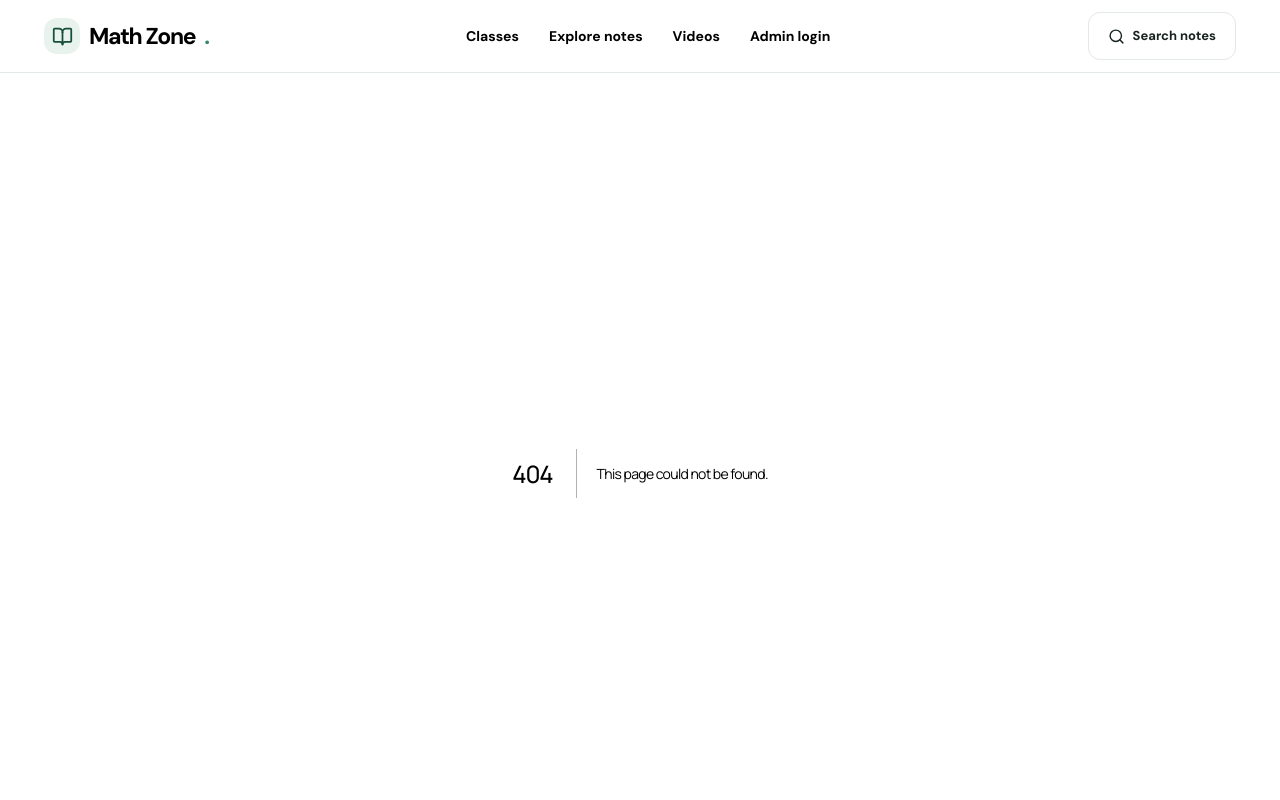
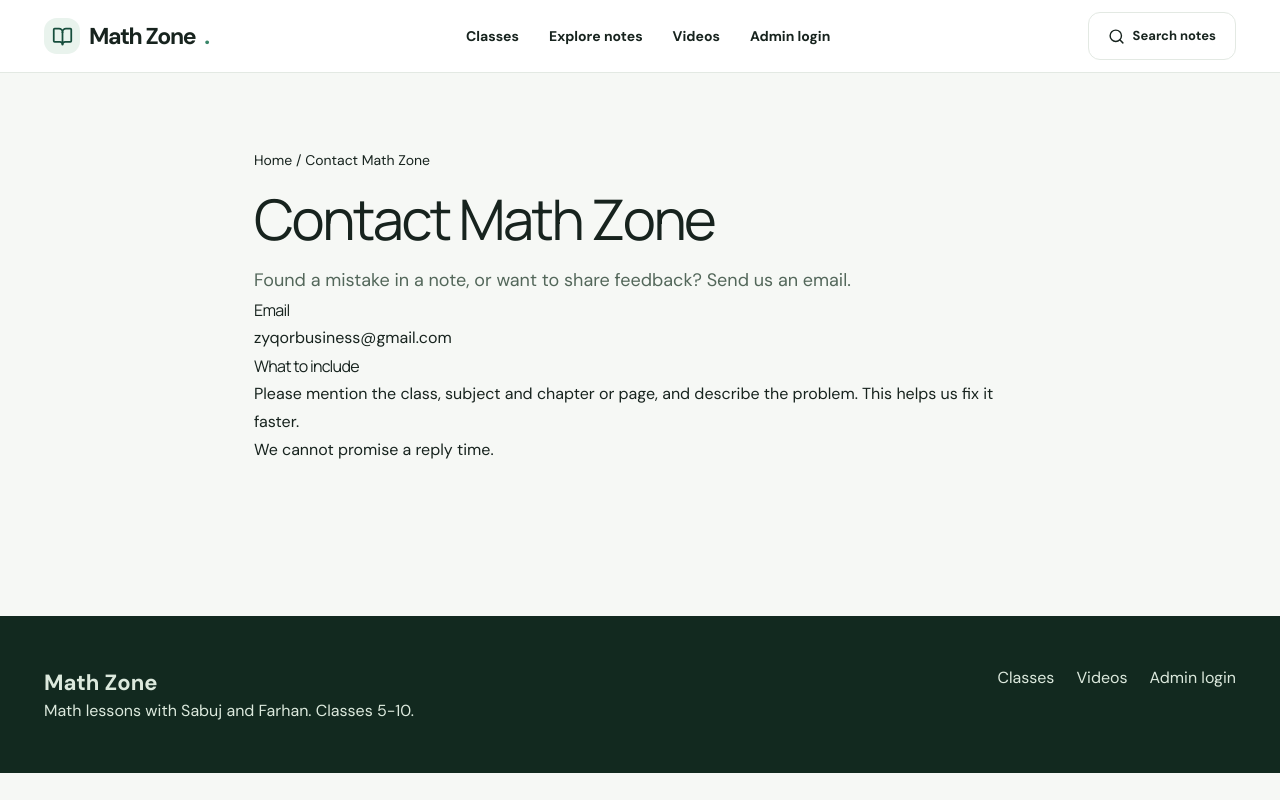
Before and after one commit to zyqorbusiness-lab/math-zone, a Next.js app: page /contact in a window 1280 px wide. Before the commit this address had no page. Shown: the top 800 px of the page. Built offline with nearby package versions, Linux system fonts and the light colour scheme.

Commit message:
Create page.tsx

```diff
--- /dev/null
+++ b/app/contact/page.tsx
@@ -0,0 +1,9 @@
+import {PageShell} from '@/components/page-shell';import {seo} from '@/lib/seo';
+export const metadata=seo('Contact Math Zone','Contact the Math Zone team about notes, corrections or feedback.','/contact');
+export default function Contact(){return <PageShell title="Contact Math Zone" path="/contact" type="ContactPage" intro="Found a mistake in a note, or want to share feedback? Send us an email.">
+<h2>Email</h2>
+<p><a href="mailto:zyqorbusiness@gmail.com">zyqorbusiness@gmail.com</a></p>
+<h2>What to include</h2>
+<p>Please mention the class, subject and chapter or page, and describe the problem. This helps us fix it faster.</p>
+<p>We cannot promise a reply time.</p>
+</PageShell>}
```
